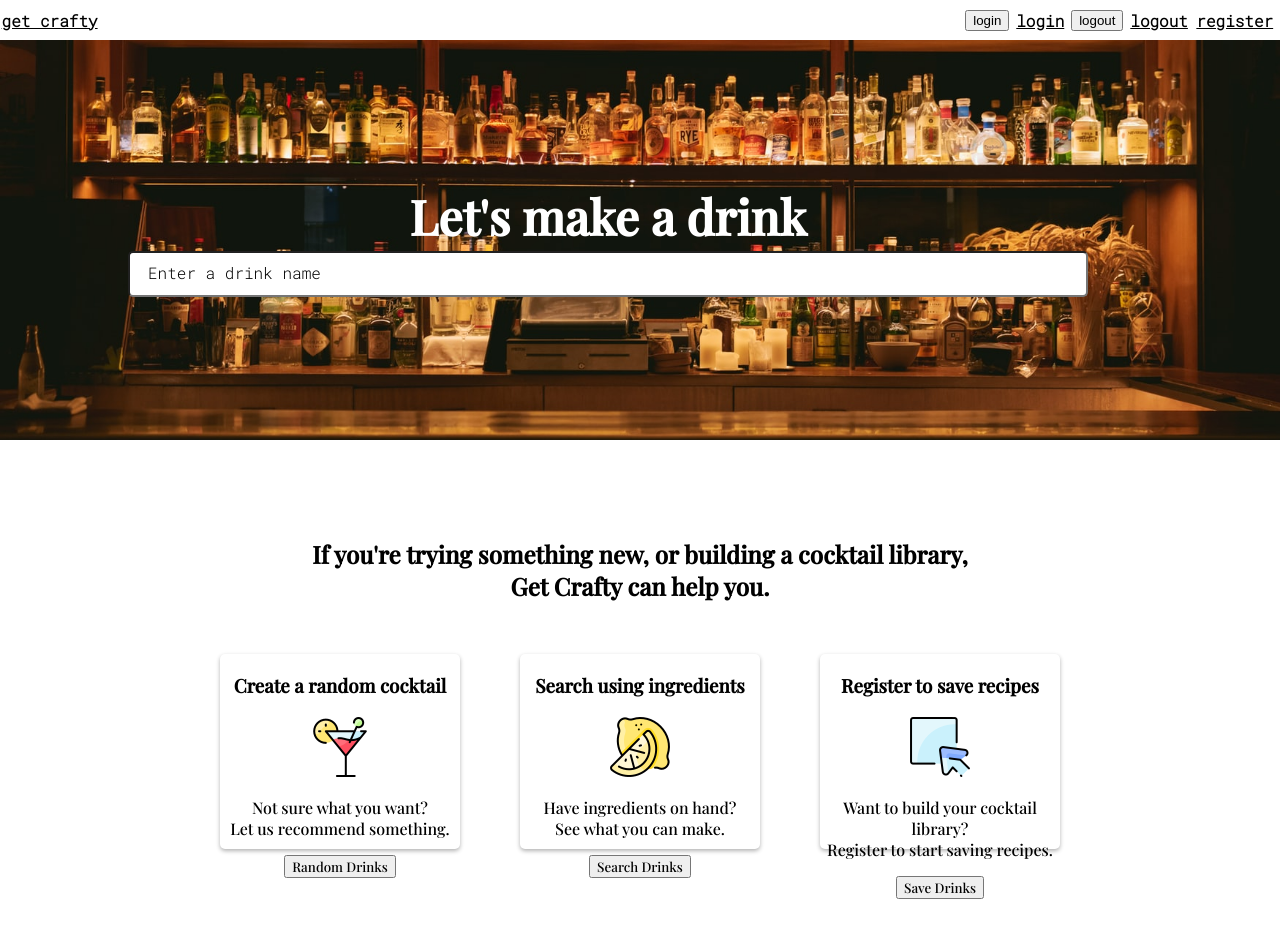
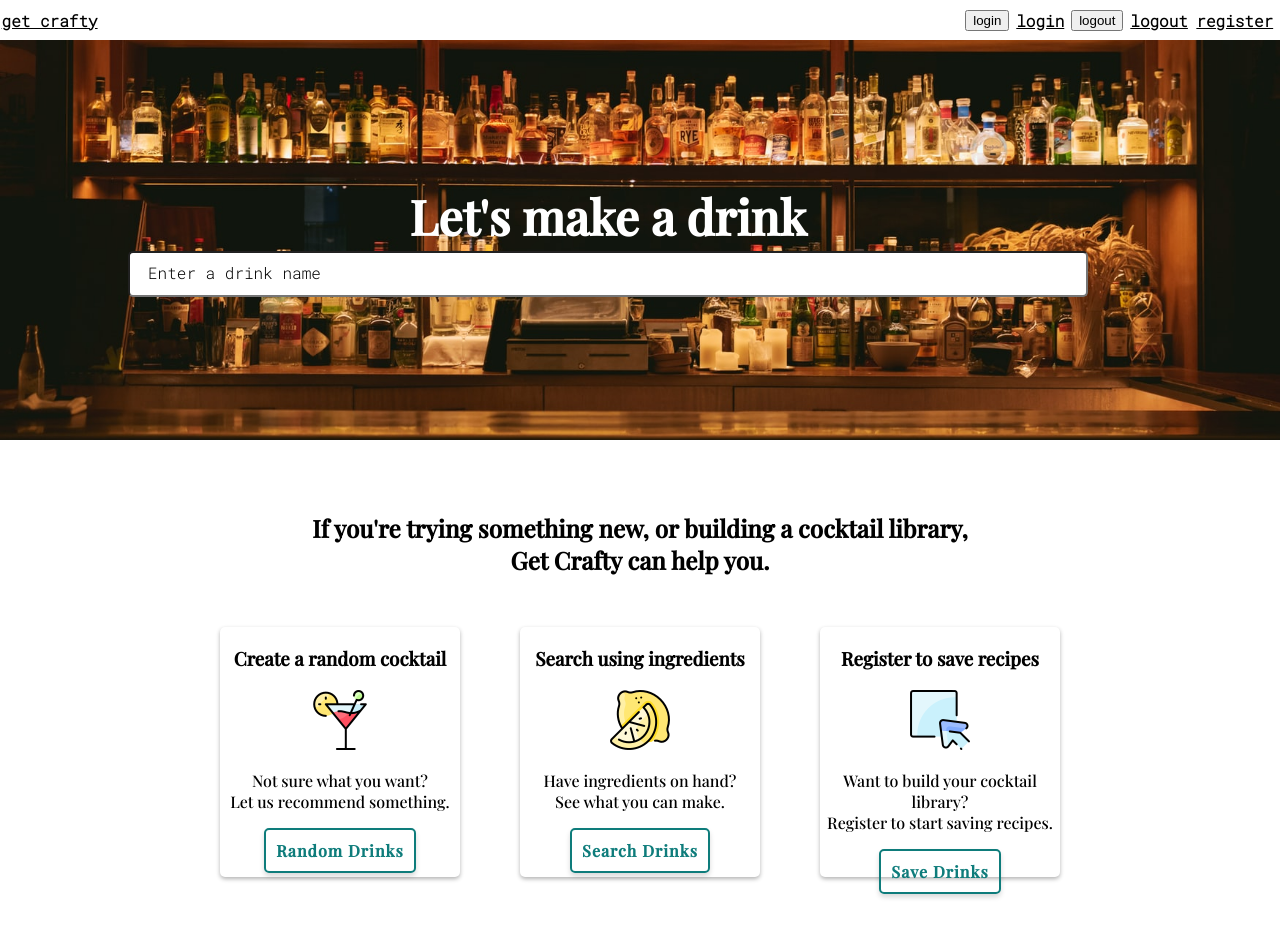
Before and after one commit to jedidiahhwang/get-crafty, a React (Create React App) app: page / in a window 1280 px wide. Shown: the top 952 px of the page. Built offline with nearby package versions, Linux system fonts and the light colour scheme; a web font is replaced by a local one.

Commit message:
added hover styling to about cards

```diff
--- a/public/index.html
+++ b/public/index.html
@@ -5,6 +5,7 @@
     <link rel="icon" href="%PUBLIC_URL%/favicon.ico" />
     <meta name="viewport" content="width=device-width, initial-scale=1" />
     <meta name="theme-color" content="#000000" />
+    <title>Get Crafty</title>
     <link rel="preconnect" href="https://fonts.googleapis.com">
     <link rel="preconnect" href="https://fonts.gstatic.com" crossorigin>
     <link rel="preconnect" href="https://fonts.googleapis.com">
--- a/src/Components/AboutPage.js
+++ b/src/Components/AboutPage.js
@@ -39,26 +39,25 @@ const AboutPage = () => {
                         </p>
                     </div>
                     <div className="about-card-button-holder">
-                        <button>Random Drinks</button>
+                        <button className="about-buttons" id="about-random-button">Random Drinks</button>
                     </div>
                 </section>
                 <section className="about-card" onClick={routeSearchIngredients}>
                     <h3 className="about-card-header">Search using ingredients</h3>
                     <img src={ingredientsImage} alt="Icon for ingredients card" id="ingredients-image" />
                     <div className="about-card-details">
-
                         <p>
                             Have ingredients on hand?<br></br>
                             See what you can make.
                         </p>
                     </div>
                     <div className="about-card-button-holder">
-                        <button>Search Drinks</button>
+                        <button className="about-buttons" id="about-ingredients-button">Search Drinks</button>
                     </div>
                 </section>
                 <section className="about-card" onClick={routeRegister}>
                     <h3 className="about-card-header">Register to save recipes</h3>
-                    <img src={registerImage} alt="Icon for rregister card" id="register-image" />
+                    <img src={registerImage} alt="Icon for register card" id="register-image" />
                     <div className="about-card-details">
                         <p>
                             Want to build your cocktail library?<br></br>
@@ -66,7 +65,7 @@ const AboutPage = () => {
                         </p>
                     </div>
                     <div className="about-card-button-holder">
-                        <button>Save Drinks</button>
+                        <button className="about-buttons" id="about-register-button">Save Drinks</button>
                     </div>
                 </section>
             </div>
--- a/src/SASS/components/_aboutpage.scss
+++ b/src/SASS/components/_aboutpage.scss
@@ -16,29 +16,66 @@
     }
 
     #about-cards-container {
+        position: relative;
         display: flex;
         justify-content: space-evenly;
         align-items: center;
-        height: 50%;
+        height: 60%;
         width: 75%;
 
         .about-card {
-            height: 75%;
+            position: relative;
+            height: 80%;
             width: 25%;
             border-radius: 5px;
-            // border-style: solid;
             box-shadow: rgb(0 0 0 / 30%) 0px 2px 4px 0px;
+            transition: all .2s ease-out;
 
             .about-card-header {
                 font-family: 'Playfair Display', serif;
                 font-weight: bolder;
             }
 
-            p, button {
+            p, .about-buttons {
                 font-family: 'Playfair Display', serif;
             }
 
+            .about-buttons {
+                background-size: 220%;
+                box-shadow: 0 .2em .3em rgba(0, 0, 0, 0.15);
+                color: #0E7C7B;
+                background-color: transparent;
+                background-position: 100%;
+                border: 2px solid #0E7C7B;
+                border-radius: 5px;
+                padding: 10px;
+                transition: all .2s ease-out;
+                font-weight: bold;
+                cursor: pointer;
+                letter-spacing: 1px;
+                background-image: linear-gradient(90deg, #0E7C7B 0%, #0E7C7B 50%, transparent 50%, transparent 100%);
+                font-size: 1rem;
+            }
 
+            .about-buttons:active {
+                transform: translateY(-1px);
+            }
+
+        }
+
+        .about-card:hover {
+            position: relative;
+            transform: scale(1.03);
+            cursor: pointer;
+            overflow: visible;
+            z-index: 100;
+
+            .about-buttons {
+                transform: translateY(-1px);
+                box-shadow: 0 0 .3em rgba(0, 0, 0, 0.25);
+                background-position: 0%;
+                color: #ffffff;
+            }
         }
     }
 }
```
